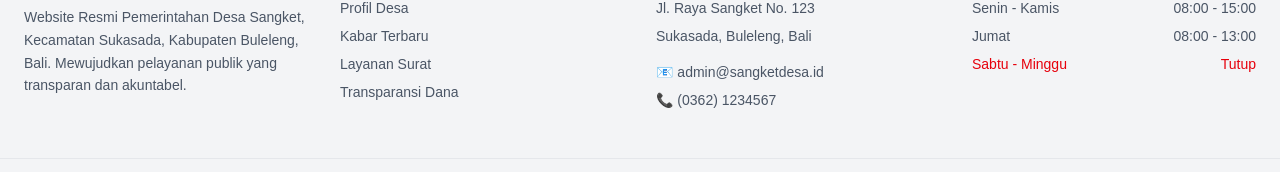
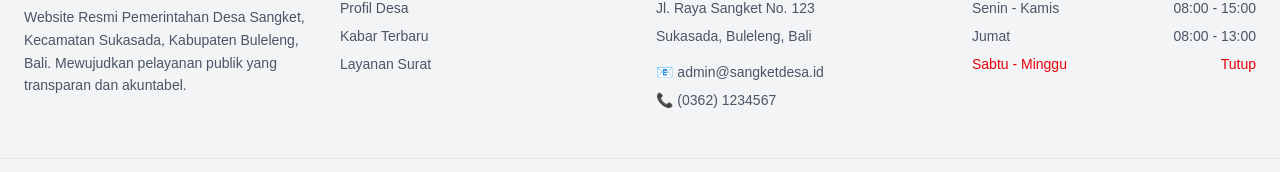
Before and after one commit to mardanaputra/sangket-desa, a Next.js app: page / in a window 1280 px wide. Shown: the part 1584-1756 px from the top of the page. Built offline with nearby package versions, Linux system fonts and the light colour scheme; no server answers; the database is empty.

Commit message:
perbaikan2

```diff
--- a/src/app/page.js
+++ b/src/app/page.js
@@ -16,6 +16,8 @@ const heroImages = [
   { path: '/hero-buleleng-2.webp', alt: 'Pemandangan Desa Sangket 3' },
   { path: '/hero-buleleng-3.jpg', alt: 'Pemandangan Desa Sangket 4' },
 ];
+
+
 
 export default function Home() {
   /* ================= STATE & STORE ================= */
--- a/src/components/Footer.js
+++ b/src/components/Footer.js
@@ -22,7 +22,6 @@ export default function Footer() {
             <li><Link href="/profil" className="text-gray-600 hover:text-green-600 transition">Profil Desa</Link></li>
             <li><Link href="/berita" className="text-gray-600 hover:text-green-600 transition">Kabar Terbaru</Link></li>
             <li><Link href="/layanan" className="text-gray-600 hover:text-green-600 transition">Layanan Surat</Link></li>
-            <li><Link href="/transparansi" className="text-gray-600 hover:text-green-600 transition">Transparansi Dana</Link></li>
           </ul>
         </div>
 
```
